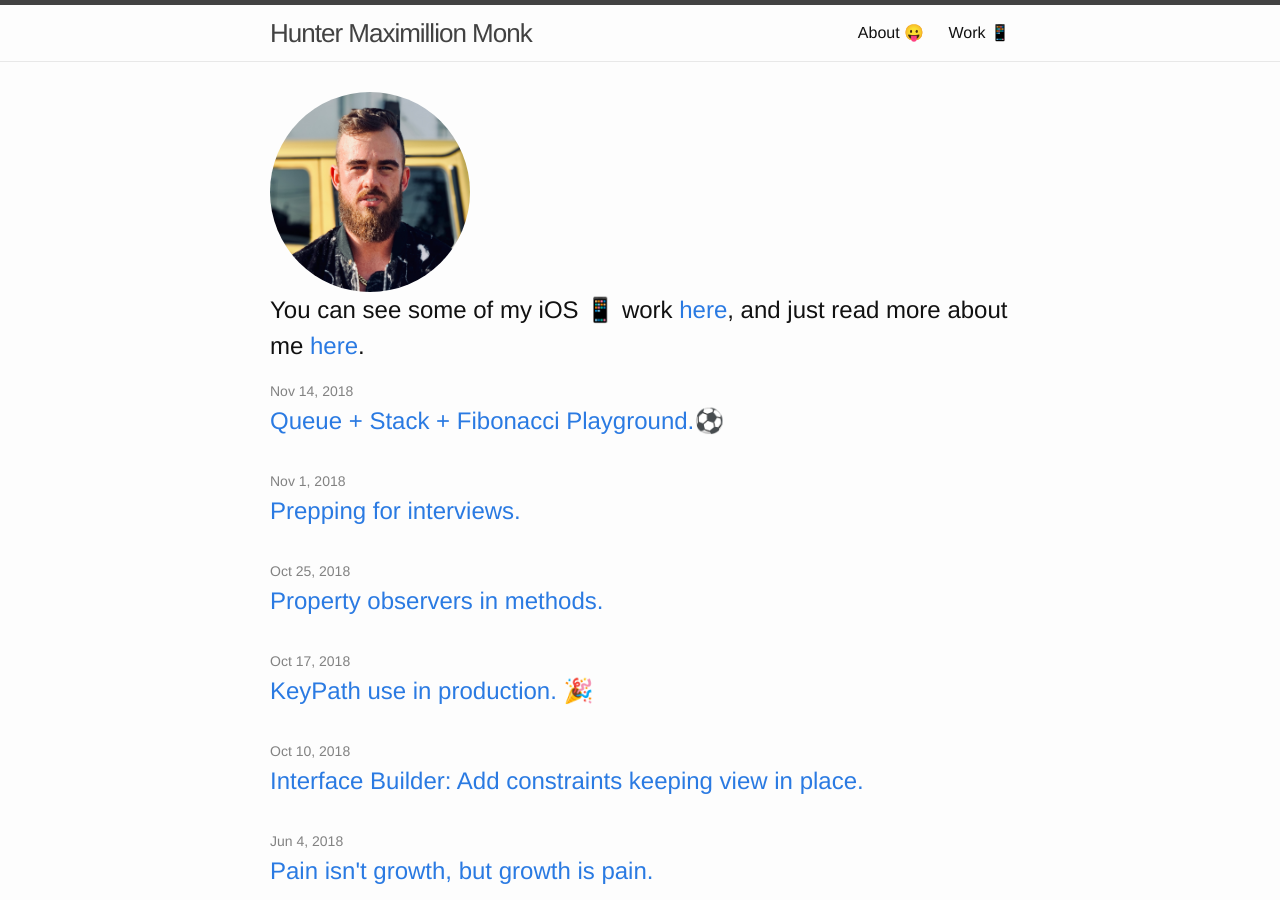
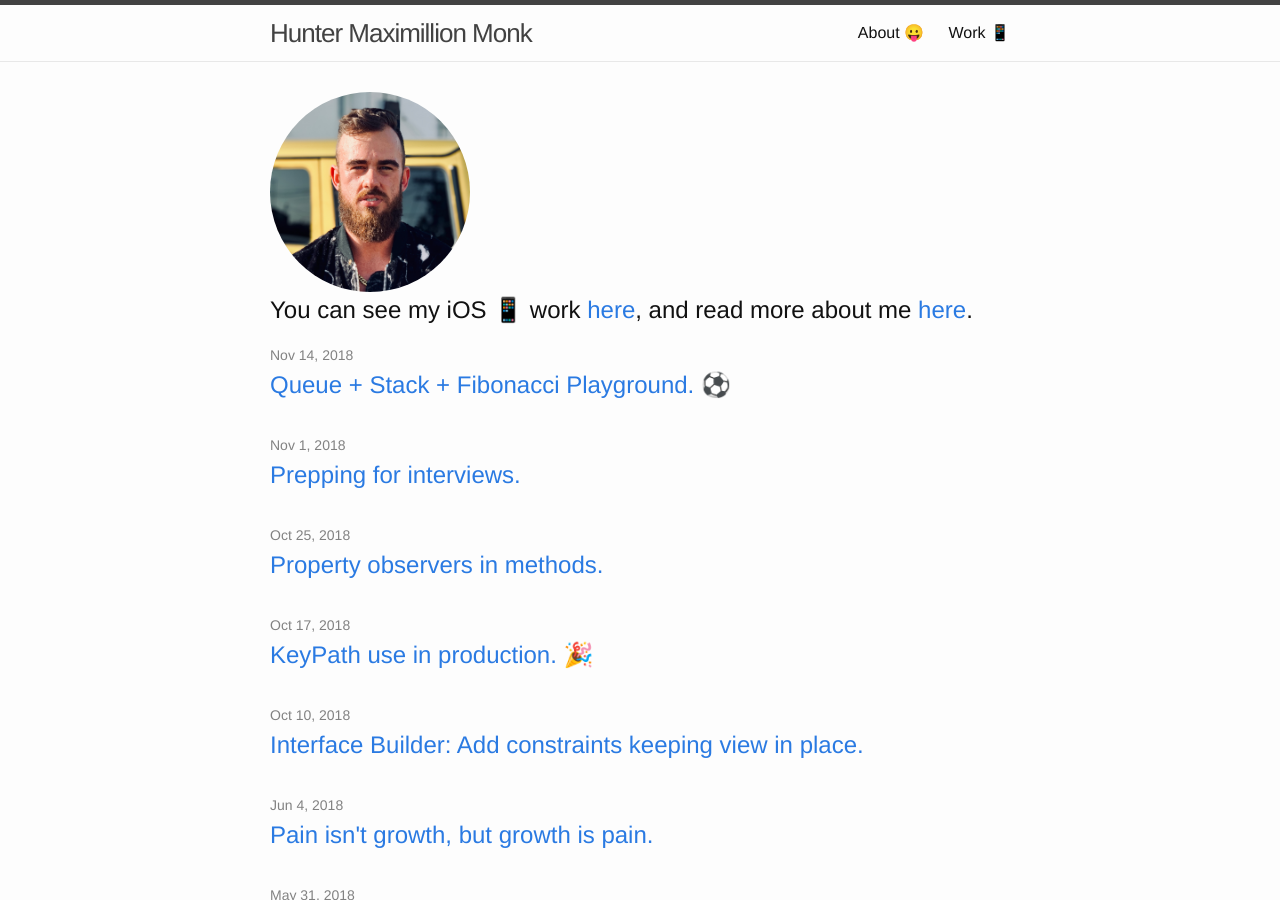
Before and after one commit to huntermonk/huntermonk.github.io, a Jekyll site: the page built from index.html, in a window 1280 px wide and 900 px high. Built offline with Jekyll 4.4.1, drawn with Linux system fonts in a browser that asks for light colours; comment, search, counter and statistics services are not loaded.

Commit message:
Update home page tagline

```diff
--- a/index.html
+++ b/index.html
@@ -5,8 +5,8 @@ layout: default
 <div class="home">
 
   <div class="round"><img src="{{site.baseurl}}/img/me.jpg"/></div>
-  <h2>You can see some of my iOS 📱 work <a href="{{site.baseurl}}/work/">here</a>,
-      and just read more about me <a href="{{site.baseurl}}/about/">here</a>.</h2>
+  <h2>You can see my iOS 📱 work <a href="{{site.baseurl}}/work/">here</a>,
+      and read more about me <a href="{{site.baseurl}}/about/">here</a>.</h2>
 
   <ul class="post-list">
     {% for post in site.posts %}
```
Also changed, not shown: _posts/2018-11-14-queue-stack.md (+1 -1 lines).
